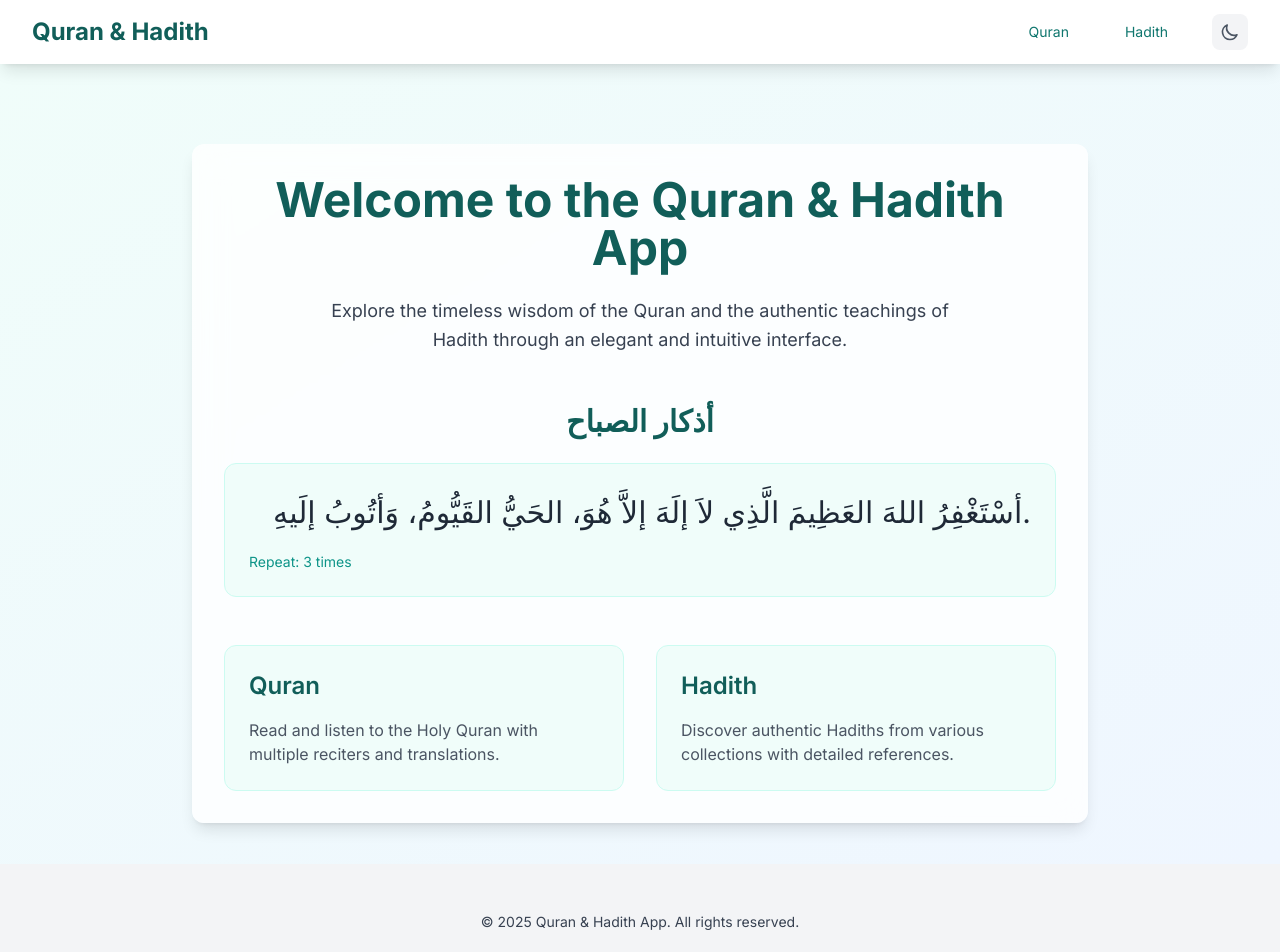
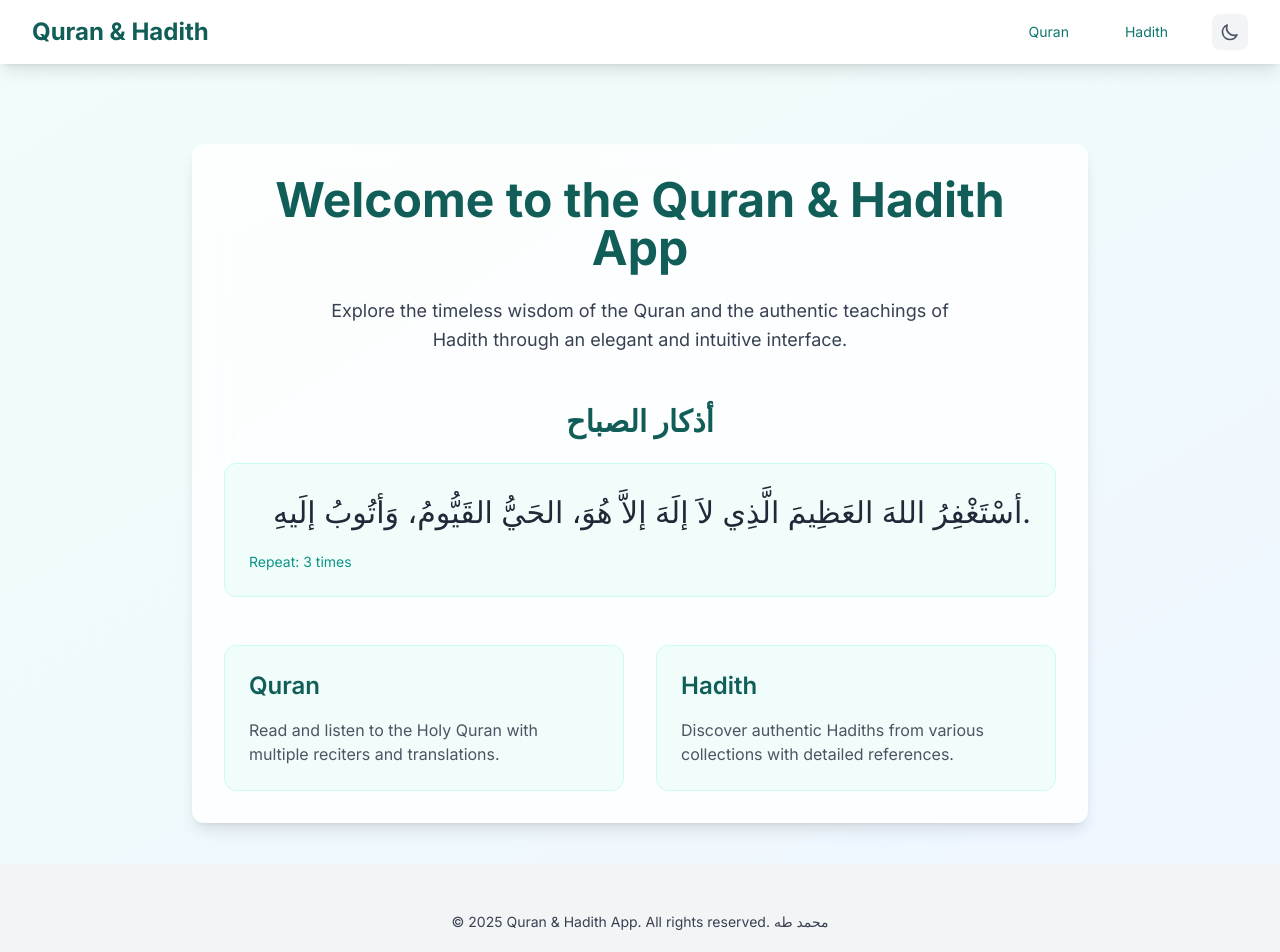
Before and after one commit to AbdelaliAAZZ/quran-hadith-app, a React (Vite) app: page / in a window 1280 px wide. Shown: the top 952 px of the page. Built offline with nearby package versions, Linux system fonts and the light colour scheme.

Commit message:
second commit

```diff
--- a/src/App.jsx
+++ b/src/App.jsx
@@ -19,7 +19,7 @@ function App() {
         </Routes>
       </main>
       <footer className={`text-center py-12 ${theme === 'dark' ? 'bg-gray-900 text-gray-400' : 'bg-gray-100 text-gray-700'}`}>
-        <p className="text-sm">&copy; 2025 Quran & Hadith App. All rights reserved.</p>
+        <p className="text-sm">&copy; 2025 Quran & Hadith App. All rights reserved. محمد طه</p>
       </footer>
     </div>
   );
```
